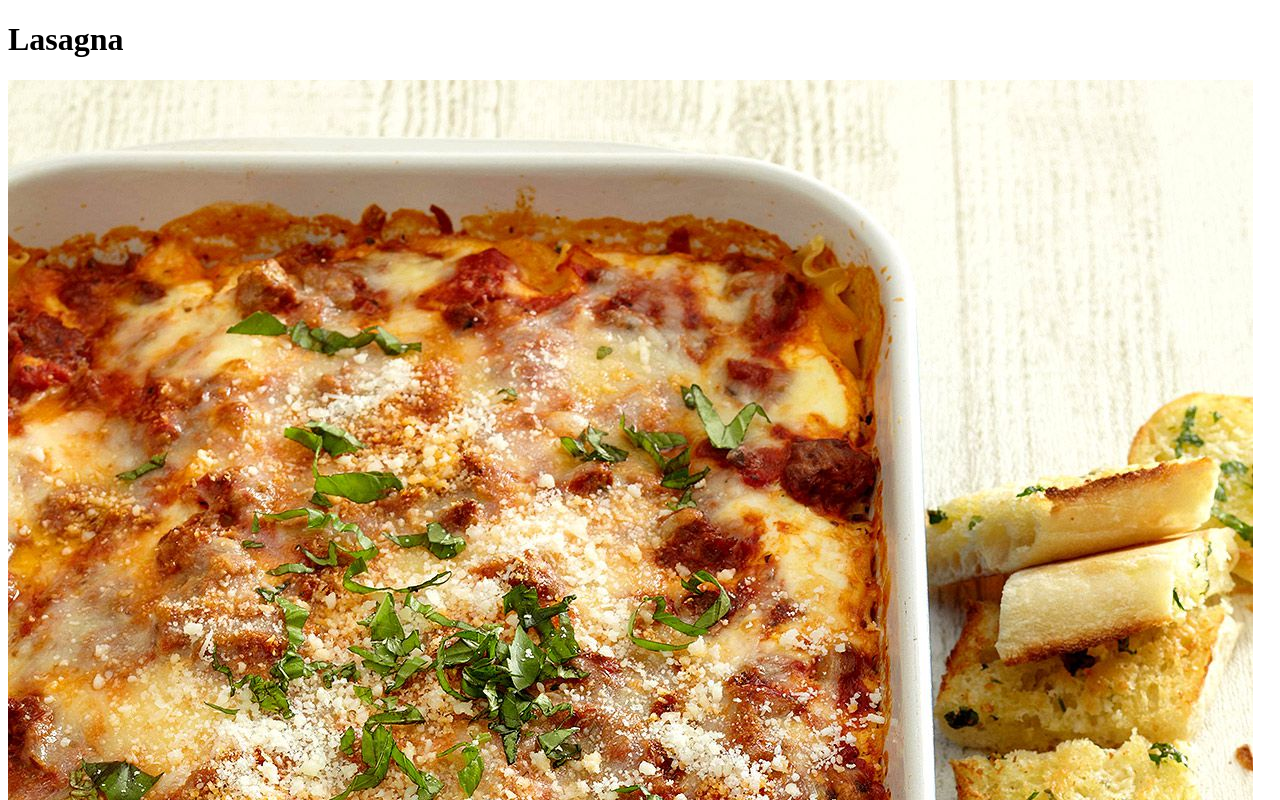
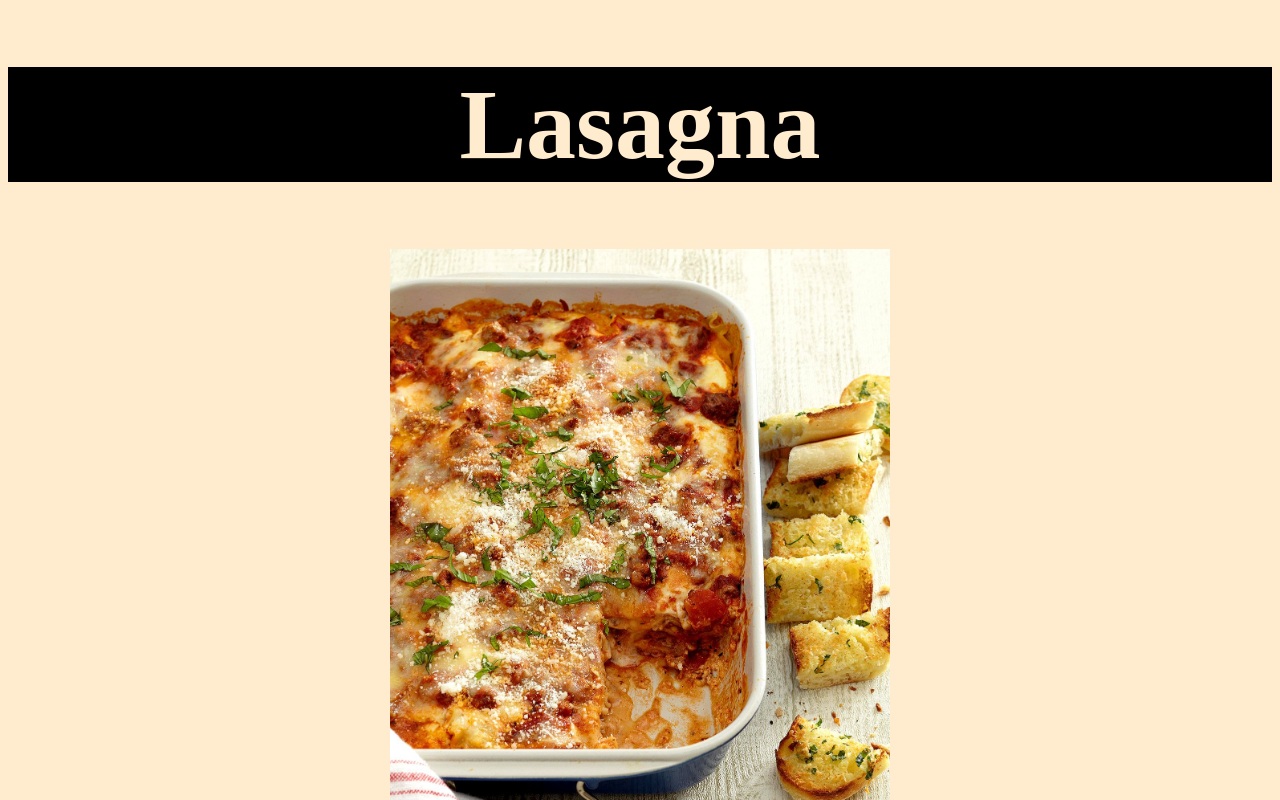
Before and after one commit to ManojRaga/odin-recipes, a plain HTML site: page recipes/lasagna.html in a window 1280 px wide. Shown: the top 800 px of the page. Drawn offline with Linux system fonts and the light colour scheme.

Commit message:
Added CSS styling to recipe website

```diff
--- /dev/null
+++ b/recipes/lasagna-style.css
@@ -0,0 +1,23 @@
+body {
+    background-color: blanchedalmond;
+    font-size: 30px;
+}
+
+#main-heading {
+    font-size: 100px;
+    text-align: center;
+    background-color: black;
+    color: blanchedalmond;
+}
+
+#main-image {
+    display: block;
+    margin-left: auto;
+    margin-right: auto;
+    width: 500px;
+    height: auto;
+}
+
+h2 {
+    font-size: 60px;
+}
--- a/recipes/lasagna.html
+++ b/recipes/lasagna.html
@@ -3,13 +3,14 @@
 <head>
     <meta charset="UTF-8">
     <title>Lasagna</title>
+    <link rel="stylesheet" href="lasagna-style.css">
 </head>
 <body>
-    <h1>Lasagna</h1>
-    <img src="../images/Lasagna.jpg">
+    <h1 id = "main-heading">Lasagna</h1>
+    <img id = "main-image" src="../images/Lasagna.jpg">
 
     <h2>Description</h2>
-    <p>Making lasagna can be time-consuming, but the results are well worth the wait. You'll find a detailed ingredient list and step-by-step instructions in the recipe below, but let's go over the basics:</p>
+    <p>Making lasagna can be time-consuming, but the results are well worth the wait. You'll find a detailed ingredient list and step-by-step instructions in the recipe below, but let's go over the basics.</p>
 
     <h2>Ingredients</h2>
     <ul>
--- /dev/null
+++ b/recipes/tres-leches-style.css
@@ -0,0 +1,23 @@
+body {
+    background-color: blanchedalmond;
+    font-size: 30px;
+}
+
+#main-heading {
+    font-size: 100px;
+    text-align: center;
+    background-color: black;
+    color: blanchedalmond;
+}
+
+#main-image {
+    display: block;
+    margin-left: auto;
+    margin-right: auto;
+    width: 700px;
+    height: auto;
+}
+
+h2 {
+    font-size: 60px;
+}
--- /dev/null
+++ b/styles.css
@@ -0,0 +1,14 @@
+* {
+    background-color: blanchedalmond;
+}
+
+h1 {
+    font-size: 100px;
+    text-align: center;
+    background-color: black;
+    color: blanchedalmond;
+}
+
+#recipe-list {
+    font-size: 50px;
+}
```
Also changed, not shown: index.html (+2 -1 lines), recipes/tres-leches.html (+3 -2 lines).
